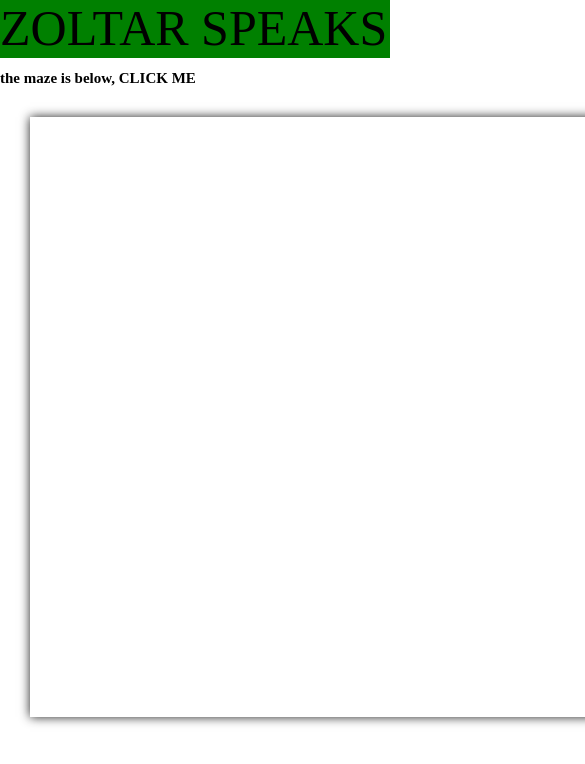
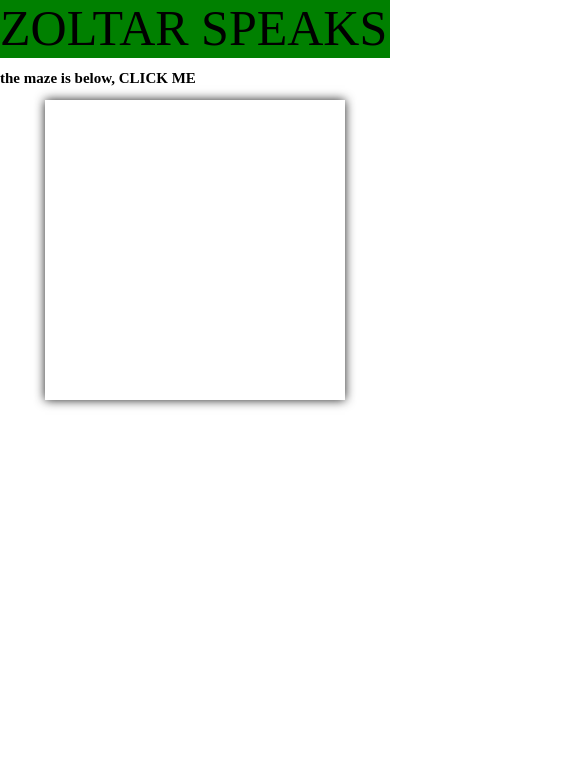
Before and after one commit to barrie-tenal-prachi-asif-project-6/barrie-tenal-prachi-asif-project-6, a React (Create React App) app: page /maze in a window 390 px wide. Shown: the top 764 px of the page, 585 px wide, since content can reach past the window. Built offline with nearby package versions, Linux system fonts and the light colour scheme.

Commit message:
made maze responsive

```diff
--- a/src/styles/_maze.scss
+++ b/src/styles/_maze.scss
@@ -1,14 +1,18 @@
 .maze {
-    margin: 30px;
+    margin: 0 auto;
     cursor: pointer;
     display: flex;
     flex-wrap: wrap;
-    width: 600px;
-    height: 600px;
+    width: 70vw;
+    min-width: 300px;
+    max-width: 750px;
+    height: 70vw;
+    min-height: 300px;
+    max-height: 750px;
     box-shadow: 0 0 10px $font-primary;
         div {
-            width: 20px;
-            height: 20px;
+            width: calc(100% / 30);
+            height: calc(100% / 30);
         }
 }
 
```
